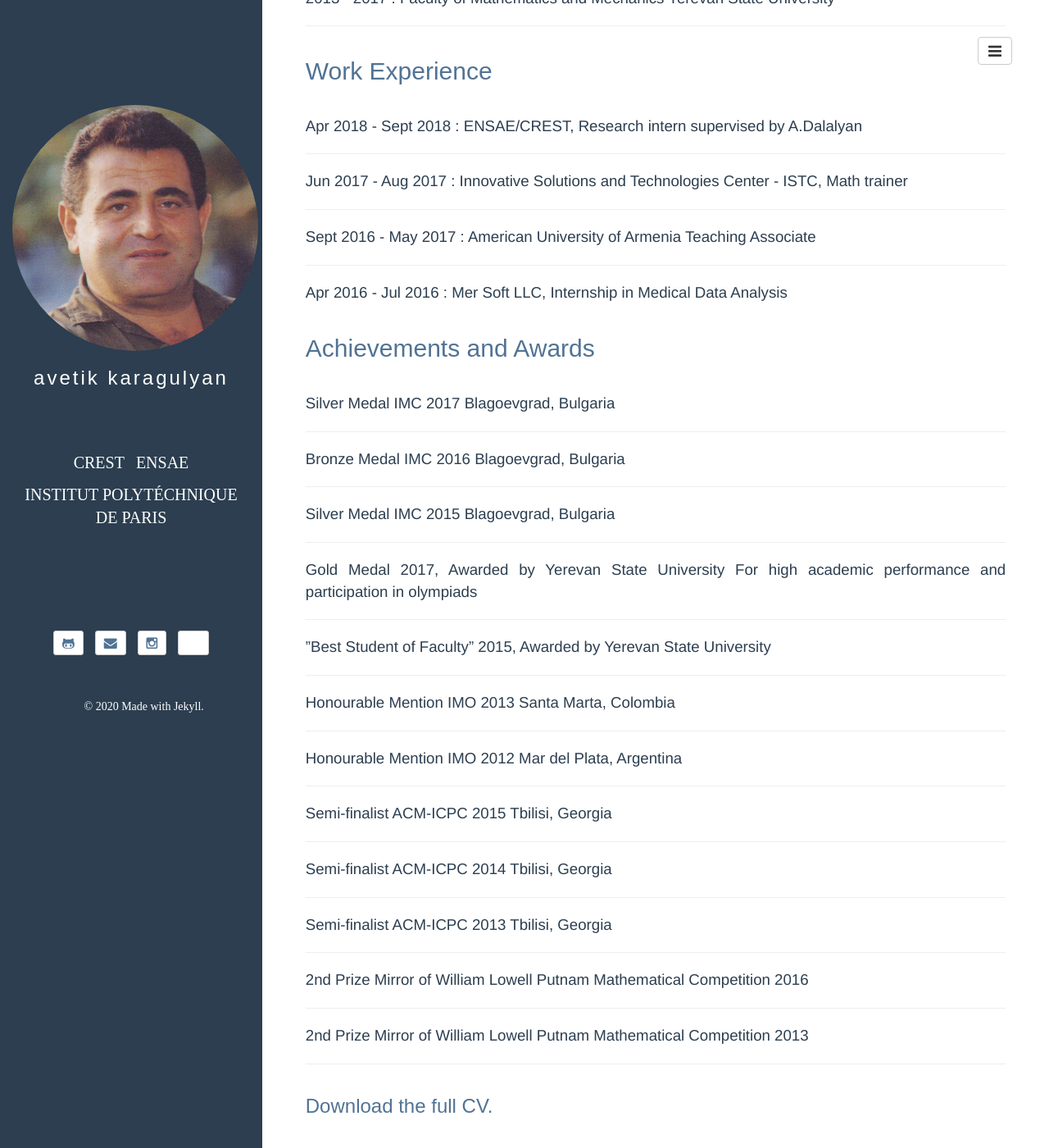
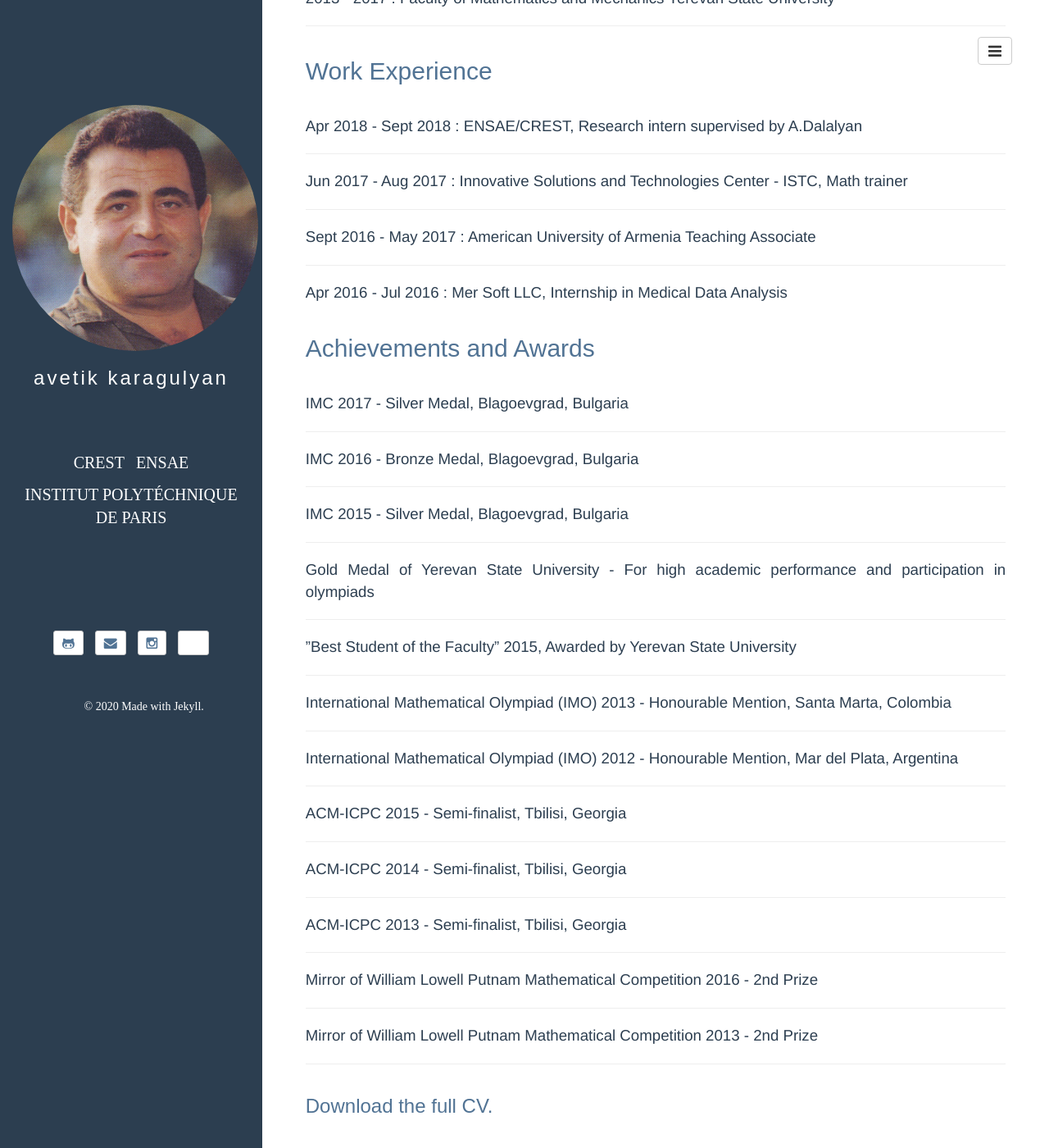
Before and after one commit to avetx/avetx.github.io, a Jekyll site: the page built from bio.html, in a window 1280 px wide and 1400 px high, scrolled down 359 px. Shown: the whole window at 82% size. Built offline with Jekyll 4.4.1, drawn with Linux system fonts in a browser that asks for light colours.

Commit message:
bio&teaching format change

```diff
--- a/bio.html
+++ b/bio.html
@@ -42,30 +42,29 @@ group: navigation
 
 
 <div style="text-align: center; font-size: 14pt;margin-right: 1cm; margin-left: 1cm; text-align: justify; " >
-	Silver Medal IMC 2017 Blagoevgrad, Bulgaria
+	IMC 2017 - Silver Medal, Blagoevgrad, Bulgaria
 	<hr width="100%" size="10" align="left" color="#ced9e4">
-	Bronze Medal IMC 2016 Blagoevgrad, Bulgaria
+	IMC 2016 - Bronze Medal, Blagoevgrad, Bulgaria
 	<hr width="100%" size="10" align="left" color="#ced9e4">
-	Silver Medal IMC 2015 Blagoevgrad, Bulgaria
+	IMC 2015 - Silver Medal, Blagoevgrad, Bulgaria
 	<hr width="100%" size="10" align="left" color="#ced9e4">
-	Gold Medal 2017, Awarded by Yerevan State University
-	For high academic performance and participation in olympiads
+	Gold Medal of Yerevan State University - For high academic performance and participation in olympiads
 	<hr width="100%" size="10" align="left" color="#ced9e4">
-	”Best Student of Faculty” 2015, Awarded by Yerevan State University
+	”Best Student of the Faculty” 2015, Awarded by Yerevan State University
 	<hr width="100%" size="10" align="left" color="#ced9e4">
-	Honourable Mention IMO 2013 Santa Marta, Colombia
+	International Mathematical Olympiad (IMO) 2013 - Honourable Mention, Santa Marta, Colombia
 	<hr width="100%" size="10" align="left" color="#ced9e4">
-	Honourable Mention IMO 2012 Mar del Plata, Argentina
+	International Mathematical Olympiad (IMO) 2012 - Honourable Mention, Mar del Plata, Argentina
 	<hr width="100%" size="10" align="left" color="#ced9e4">
-	Semi-finalist ACM-ICPC 2015 Tbilisi, Georgia
+	ACM-ICPC 2015 - Semi-finalist, Tbilisi, Georgia
 	<hr width="100%" size="10" align="left" color="#ced9e4">
-	Semi-finalist ACM-ICPC 2014 Tbilisi, Georgia
+	ACM-ICPC 2014 - Semi-finalist, Tbilisi, Georgia
 	<hr width="100%" size="10" align="left" color="#ced9e4">
-	Semi-finalist ACM-ICPC 2013 Tbilisi, Georgia
+	ACM-ICPC 2013 - Semi-finalist, Tbilisi, Georgia
 	<hr width="100%" size="10" align="left" color="#ced9e4">
-	2nd Prize Mirror of William Lowell Putnam Mathematical Competition 2016
+	Mirror of William Lowell Putnam Mathematical Competition 2016 - 2nd Prize
 	<hr width="100%" size="10" align="left" color="#ced9e4">
-	2nd Prize Mirror of William Lowell Putnam Mathematical Competition 2013
+	Mirror of William Lowell Putnam Mathematical Competition 2013 - 2nd Prize
 	<hr width="100%" size="10" align="left" color="#ced9e4">
 </div>
 
--- a/teaching.html
+++ b/teaching.html
@@ -10,7 +10,7 @@ group: navigation
 </h3>
 	<hr width="100%" size="10" align="left" color="#ced9e4">
 
-<ul style="font-size: 14pt">
+<ul style="font-size: 14pt; margin-left: 1cm">
 
 	<li> Probability Theory, ENSAE, 1st year(L3) 2019, 2020 (prof. <a href="https://vebrunel.com/"> Victor-Emmanuel Brunel</a>)</li>
 	<hr width="100%" size="10" align="left" color="#ced9e4">
```
